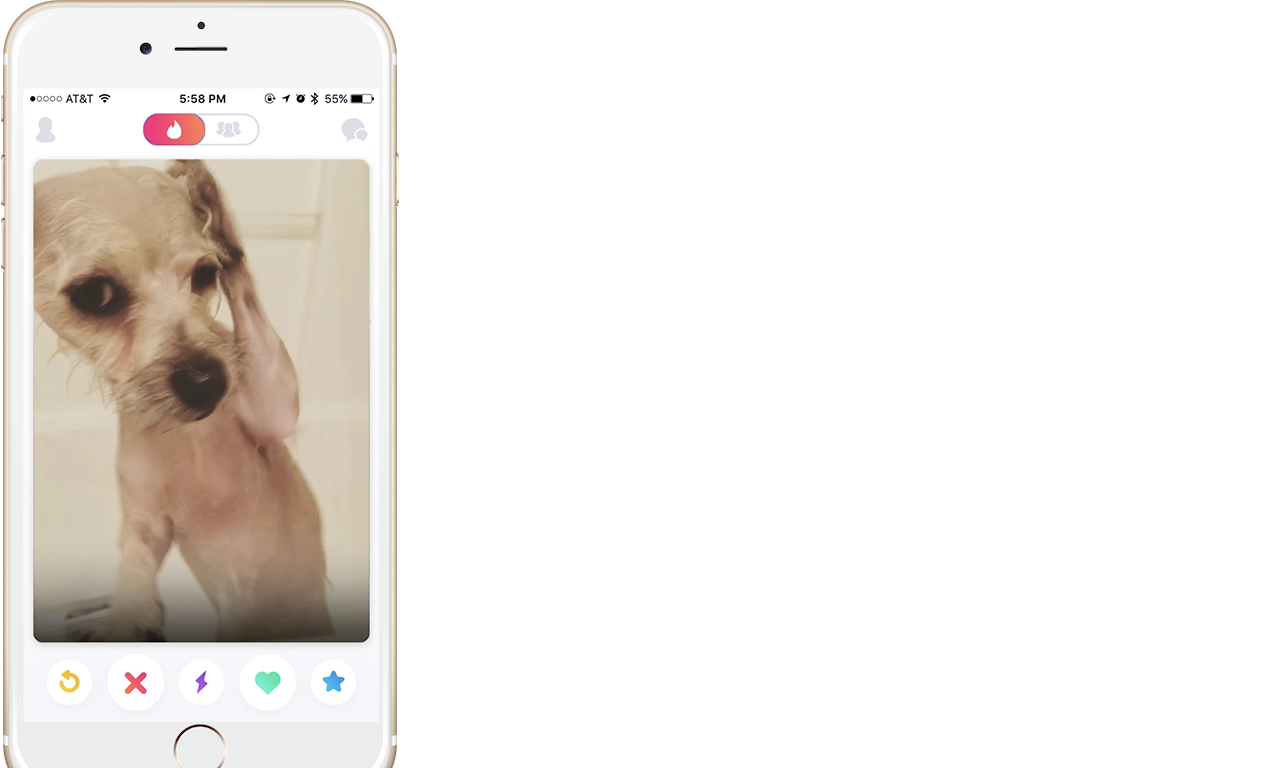
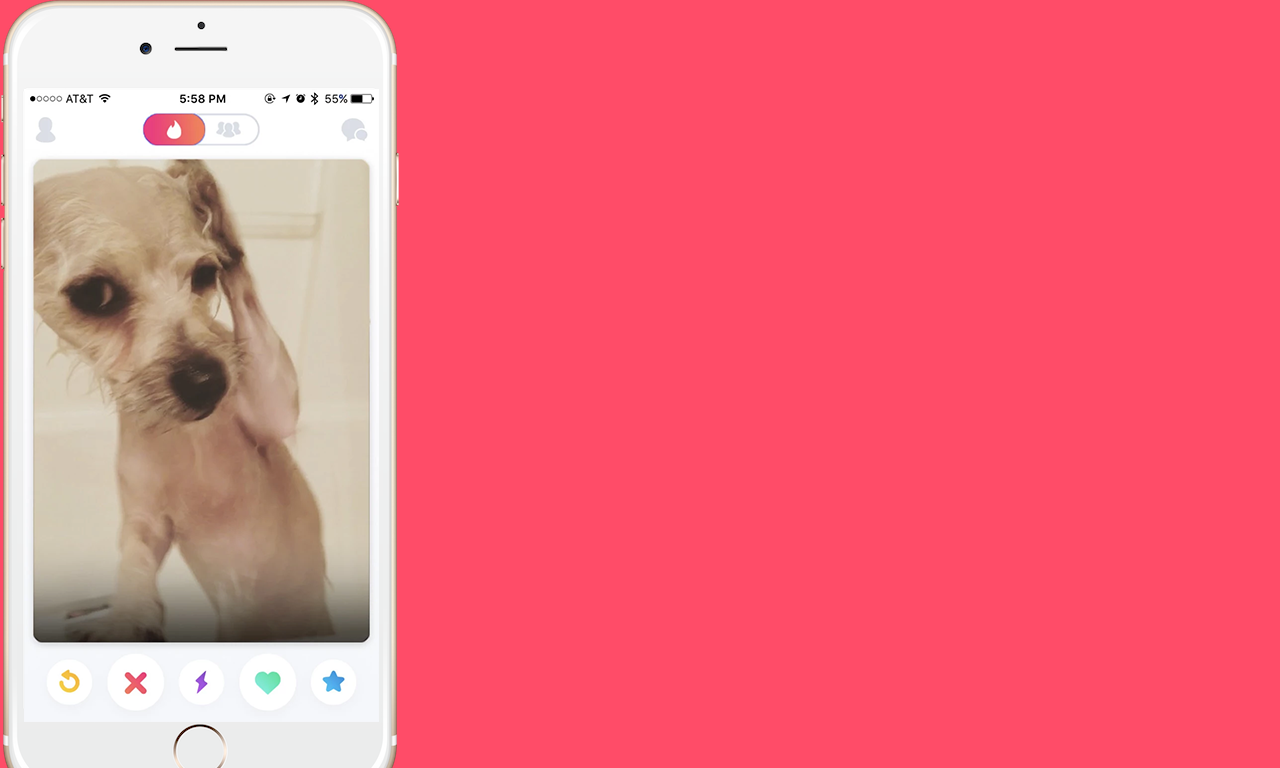
Before and after one commit to InspiredGH/Project-3, a plain HTML site: page index.html in a window 1280 px wide. Shown: the part 145-913 px from the top of the page. Drawn offline with Linux system fonts and the light colour scheme.

Commit message:
added a css background color
added a css background color

```diff
--- a/css/styles.css
+++ b/css/styles.css
@@ -0,0 +1,3 @@
+#title{
+  background: #ff4c68;
+}
```
Also changed, not shown: Coodeply.html (+3 -3 lines).
